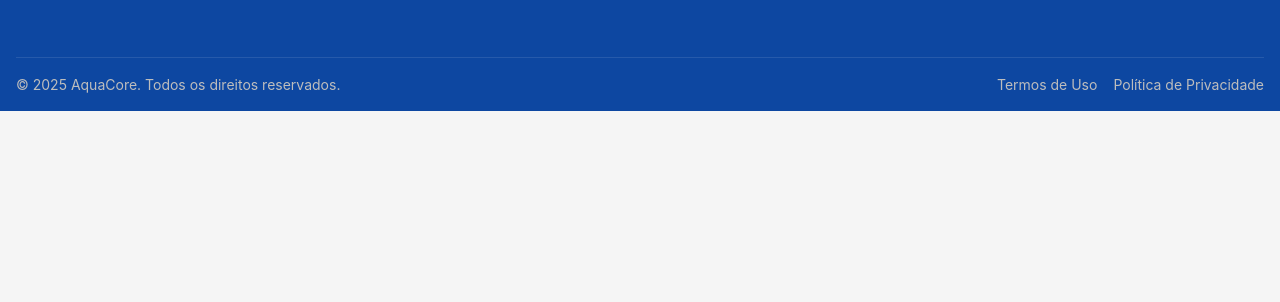
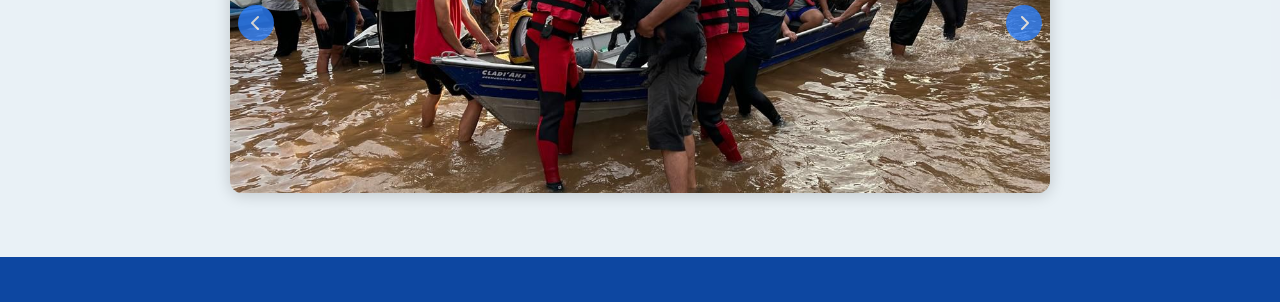
Before and after one commit to ViniciusAlexandreRibeiro/Global-Solution-Front-WebDev-, a plain HTML site: page index.html in a window 1280 px wide. Shown: the part 5744-6046 px from the top of the page. Before the commit the page ends 5855 px from the top, so only its background shows below. Drawn offline with Linux system fonts and the light colour scheme.

Commit message:
SlideShow

```diff
--- a/css/style.css
+++ b/css/style.css
@@ -1208,6 +1208,44 @@ footer {
   color: var(--color-neutral-600);
 }
 
+/* Adicione ao seu style.css */
+.slideshow {
+  position: relative;
+  width: 100%;
+  max-width: 820px; /* aumentado de 520px para 820px */
+  margin: 32px auto;
+  display: flex;
+  align-items: center;
+  justify-content: center;
+}
+.slideshow .slide {
+  display: none;
+  width: 100%;
+  border-radius: 12px;
+  box-shadow: 0 2px 16px rgba(0,0,0,0.18);
+  object-fit: cover;
+  height: 340px; /* aumentado de 220px para 340px */
+}
+.slideshow .slide.active {
+  display: block;
+}
+.slideshow-btn {
+  position: absolute;
+  top: 50%;
+  transform: translateY(-50%);
+  background: var(--primary, #2d7ff9);
+  color: #fff;
+  border: none;
+  border-radius: 50%;
+  width: 36px;
+  height: 36px;
+  cursor: pointer;
+  opacity: 0.8;
+  z-index: 2;
+}
+.slideshow-btn.prev { left: 8px; }
+.slideshow-btn.next { right: 8px; }
+
 /* Animações de entrada e utilitários */
 @keyframes fadeInUp {
   from {
--- a/index.html
+++ b/index.html
@@ -380,7 +380,21 @@
         </div>
       </div>
     </section>
-  </main>
+
+    <!-- Removido o slideshow desta posição (entre problema e tecnologias) -->
+
+    <!-- Adicione o slideshow aqui, logo antes do <footer> -->
+    <section id="slideshow-problema" class="section alt-bg" style="padding-top: 2rem; padding-bottom: 2rem;">
+      <div class="container">
+        <div class="slideshow" aria-label="Imagens ilustrativas de enchentes">
+          <img src="img/enchente1.jpg" alt="Rua alagada com casas afetadas" class="slide active" />
+          <img src="img/enchente2.jpg" alt="Pessoas sendo resgatadas de enchente" class="slide" />
+          <img src="img/enchente3.jpg" alt="Equipe de resgate ajudando moradores" class="slide" />
+          <button class="slideshow-btn prev" aria-label="Imagem anterior"><i class="fas fa-chevron-left"></i></button>
+          <button class="slideshow-btn next" aria-label="Próxima imagem"><i class="fas fa-chevron-right"></i></button>
+        </div>
+      </div>
+    </section>
 
   <!-- Rodapé com informações de contato, links e redes sociais -->
   <footer>
@@ -447,5 +461,31 @@
   </button>
 
   <script src="js/main.js"></script>
+  <script>
+  // Slideshow simples para seção problema
+  const slides = document.querySelectorAll('.slideshow .slide');
+  const prevBtn = document.querySelector('.slideshow-btn.prev');
+  const nextBtn = document.querySelector('.slideshow-btn.next');
+  let currentSlide = 0;
+
+  function showSlide(index) {
+    slides.forEach((slide, i) => {
+      slide.classList.toggle('active', i === index);
+    });
+  }
+  function nextSlide() {
+    currentSlide = (currentSlide + 1) % slides.length;
+    showSlide(currentSlide);
+  }
+  function prevSlide() {
+    currentSlide = (currentSlide - 1 + slides.length) % slides.length;
+    showSlide(currentSlide);
+  }
+  if (prevBtn && nextBtn) {
+    prevBtn.addEventListener('click', prevSlide);
+    nextBtn.addEventListener('click', nextSlide);
+    setInterval(nextSlide, 5000); // Troca automática a cada 5s
+  }
+</script>
 </body>
 </html>
```
Also changed, not shown: img/enchente1.jpg (added), img/enchente2.jpg (added), img/enchente3.jpg (added).
